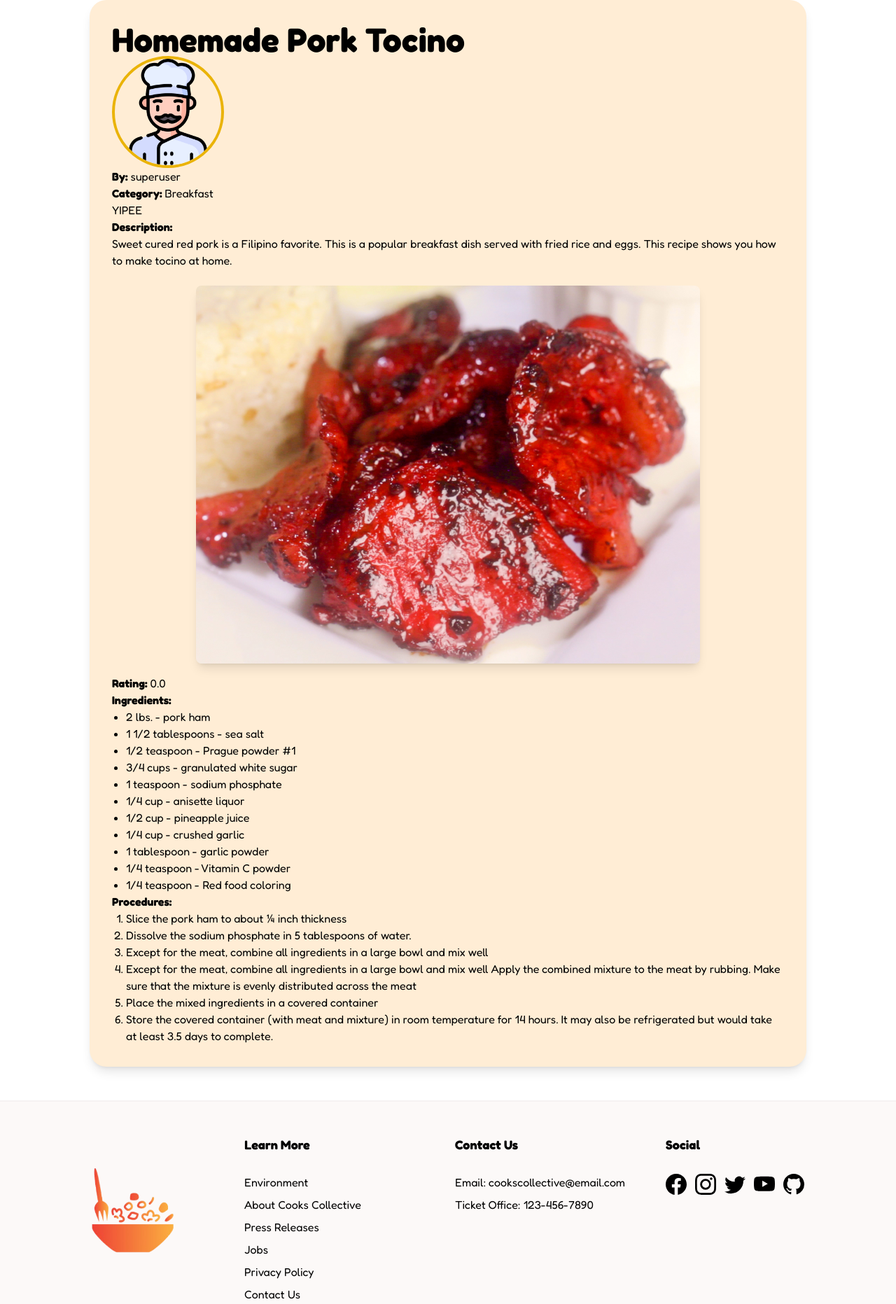
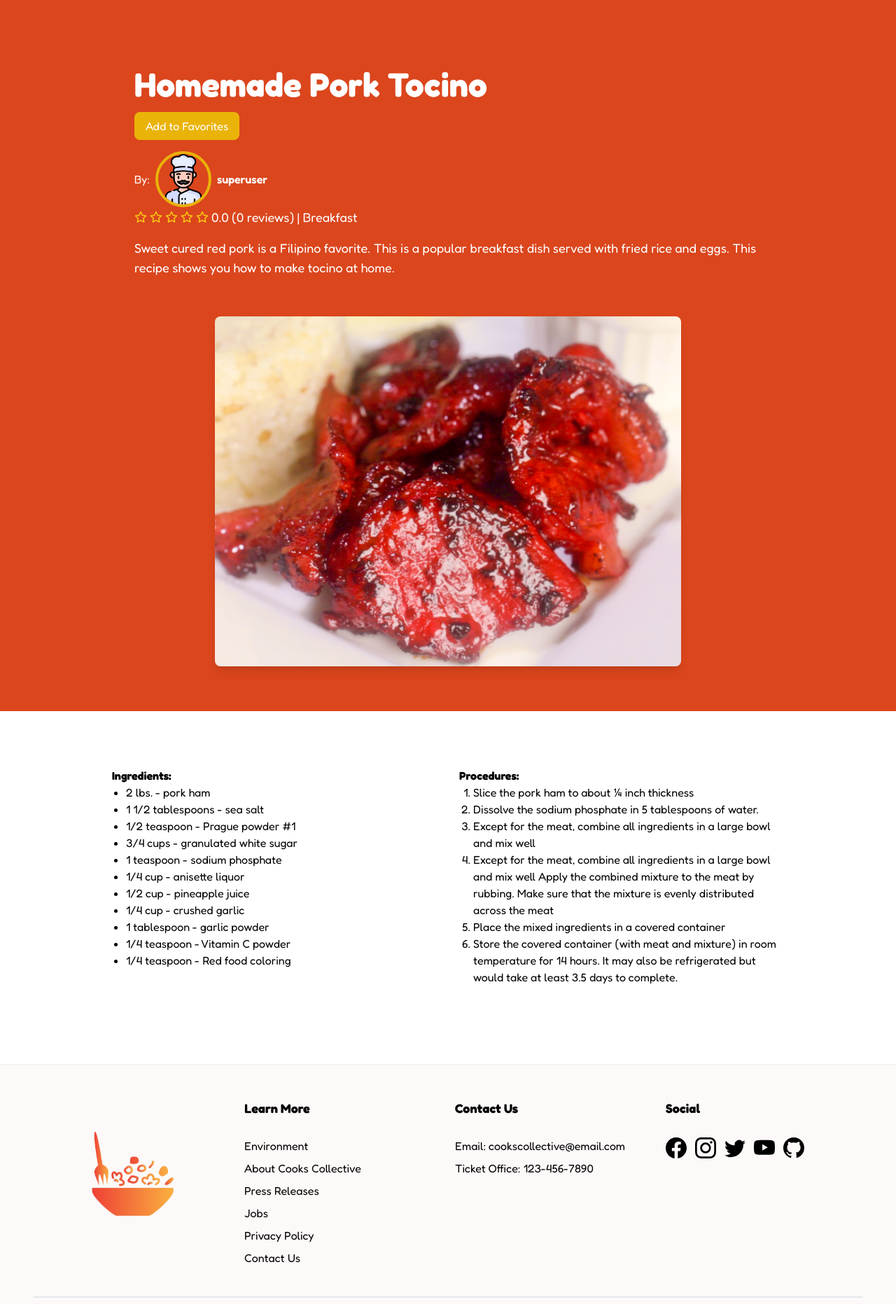
Before and after one commit to valceven/collective-cooks, a Django app: page /recipe/superuser/3/ in a window 1280 px wide. Shown: the part 192-2055 px from the top of the page at 70% size. Run offline with Django 5.2, Linux system fonts and the light colour scheme; a user stored in the database is signed in; data comes from the database, SQL or seed files in the repository; both versions use the stored data as it was after the commit; some libraries are stand-ins or nearby versions.

Commit message:
added ratings and stuff, no comment yet, working on rating

```diff
--- a/CollectiveCooks/Foods/static/css/dist/styles.css
+++ b/CollectiveCooks/Foods/static/css/dist/styles.css
@@ -961,12 +965,20 @@ select {
   margin-top: 2rem;
 }
 
-.ml-3 {
-  margin-left: 0.75rem;
-}
-
-.mt-20 {
-  margin-top: 5rem;
+.ml-4 {
+  margin-left: 1rem;
+}
+
+.ml-6 {
+  margin-left: 1.5rem;
+}
+
+.ml-auto {
+  margin-left: auto;
+}
+
+.mb-10 {
+  margin-bottom: 2.5rem;
 }
 
 .block {
@@ -1038,22 +1058,22 @@ select {
   height: 100vh;
 }
 
-.h-5 {
-  height: 1.25rem;
-}
-
-.h-1\/2 {
-  height: 50%;
+.h-16 {
+  height: 4rem;
+}
+
+.h-\[500px\] {
+  height: 500px;
+}
+
+.max-h-60 {
+  max-height: 15rem;
 }
 
 .max-h-screen {
   max-height: 100vh;
 }
 
-.max-h-60 {
-  max-height: 15rem;
-}
-
 .min-h-56 {
   min-height: 14rem;
 }
@@ -1122,8 +1146,12 @@ select {
   width: 100%;
 }
 
-.w-5 {
-  width: 1.25rem;
+.w-16 {
+  width: 4rem;
+}
+
+.w-auto {
+  width: auto;
 }
 
 .min-w-24 {
@@ -1218,6 +1246,10 @@ select {
 
 .gap-6 {
   gap: 1.5rem;
+}
+
+.gap-8 {
+  gap: 2rem;
 }
 
 .space-x-2 > :not([hidden]) ~ :not([hidden]) {
@@ -1256,22 +1294,22 @@ select {
   margin-bottom: calc(1rem * var(--tw-space-y-reverse));
 }
 
+.space-y-6 > :not([hidden]) ~ :not([hidden]) {
+  --tw-space-y-reverse: 0;
+  margin-top: calc(1.5rem * calc(1 - var(--tw-space-y-reverse)));
+  margin-bottom: calc(1.5rem * var(--tw-space-y-reverse));
+}
+
 .space-y-7 > :not([hidden]) ~ :not([hidden]) {
   --tw-space-y-reverse: 0;
   margin-top: calc(1.75rem * calc(1 - var(--tw-space-y-reverse)));
   margin-bottom: calc(1.75rem * var(--tw-space-y-reverse));
 }
 
-.space-x-6 > :not([hidden]) ~ :not([hidden]) {
+.space-x-1 > :not([hidden]) ~ :not([hidden]) {
   --tw-space-x-reverse: 0;
-  margin-right: calc(1.5rem * var(--tw-space-x-reverse));
-  margin-left: calc(1.5rem * calc(1 - var(--tw-space-x-reverse)));
-}
-
-.space-y-6 > :not([hidden]) ~ :not([hidden]) {
-  --tw-space-y-reverse: 0;
-  margin-top: calc(1.5rem * calc(1 - var(--tw-space-y-reverse)));
-  margin-bottom: calc(1.5rem * var(--tw-space-y-reverse));
+  margin-right: calc(0.25rem * var(--tw-space-x-reverse));
+  margin-left: calc(0.25rem * calc(1 - var(--tw-space-x-reverse)));
 }
 
 .divide-y > :not([hidden]) ~ :not([hidden]) {
@@ -1492,19 +1535,19 @@ select {
   background-color: rgb(254 226 226 / var(--tw-bg-opacity));
 }
 
+.bg-red-500 {
+  --tw-bg-opacity: 1;
+  background-color: rgb(239 68 68 / var(--tw-bg-opacity));
+}
+
 .bg-white {
   --tw-bg-opacity: 1;
   background-color: rgb(255 255 255 / var(--tw-bg-opacity));
 }
 
-.bg-gray-800 {
-  --tw-bg-opacity: 1;
-  background-color: rgb(31 41 55 / var(--tw-bg-opacity));
-}
-
-.bg-red-500 {
-  --tw-bg-opacity: 1;
-  background-color: rgb(239 68 68 / var(--tw-bg-opacity));
+.bg-yellow-500 {
+  --tw-bg-opacity: 1;
+  background-color: rgb(234 179 8 / var(--tw-bg-opacity));
 }
 
 .bg-opacity-50 {
@@ -1776,9 +1828,19 @@ select {
   color: rgb(255 255 255 / var(--tw-text-opacity));
 }
 
-.text-gray-800 {
+.text-yellow-400 {
   --tw-text-opacity: 1;
-  color: rgb(31 41 55 / var(--tw-text-opacity));
+  color: rgb(250 204 21 / var(--tw-text-opacity));
+}
+
+.text-gray-400 {
+  --tw-text-opacity: 1;
+  color: rgb(156 163 175 / var(--tw-text-opacity));
+}
+
+.text-gray-200 {
+  --tw-text-opacity: 1;
+  color: rgb(229 231 235 / var(--tw-text-opacity));
 }
 
 .underline {
@@ -2200,8 +2266,8 @@ select {
     height: 100%;
   }
 
-  .lg\:h-1\/2 {
-    height: 50%;
+  .lg\:h-20 {
+    height: 5rem;
   }
 
   .lg\:max-h-screen {
@@ -2268,16 +2334,20 @@ select {
     width: 100%;
   }
 
+  .lg\:w-20 {
+    width: 5rem;
+  }
+
   .lg\:min-w-48 {
     min-width: 12rem;
   }
 
+  .lg\:grid-cols-2 {
+    grid-template-columns: repeat(2, minmax(0, 1fr));
+  }
+
   .lg\:grid-cols-4 {
     grid-template-columns: repeat(4, minmax(0, 1fr));
-  }
-
-  .lg\:grid-cols-2 {
-    grid-template-columns: repeat(2, minmax(0, 1fr));
   }
 
   .lg\:flex-row {
@@ -2346,18 +2416,30 @@ select {
     padding-right: 3rem;
   }
 
+  .lg\:px-5 {
+    padding-left: 1.25rem;
+    padding-right: 1.25rem;
+  }
+
   .lg\:px-8 {
     padding-left: 2rem;
     padding-right: 2rem;
   }
 
-  .lg\:px-5 {
-    padding-left: 1.25rem;
-    padding-right: 1.25rem;
-  }
-
   .lg\:pl-40 {
     padding-left: 10rem;
+  }
+
+  .lg\:pr-40 {
+    padding-right: 10rem;
+  }
+
+  .lg\:pl-20 {
+    padding-left: 5rem;
+  }
+
+  .lg\:pr-20 {
+    padding-right: 5rem;
   }
 
   .lg\:text-left {
--- a/CollectiveCooks/recipe/models.py
+++ b/CollectiveCooks/recipe/models.py
@@ -13,6 +13,7 @@ class Recipe(models.Model):
     username = models.ForeignKey(User, on_delete=models.CASCADE)
     title = models.CharField(max_length=50, null=False, default="Food")
     rating = models.FloatField(default=0.0)
+    total_reviews = models.IntegerField(default=0)
     created_date = models.DateTimeField(default=timezone.now)
     description = models.TextField(null=False, default="No Input")
     procedures = models.TextField(null=False, default="No Input")
--- /dev/null
+++ b/CollectiveCooks/recipe/static/js/rating.js
@@ -0,0 +1,20 @@
+let currentRating = 0;
+
+  function setRating(rating) {
+    currentRating = rating;
+    // Update the hidden input value
+    document.getElementById('rating-input').value = rating;
+
+    // Update the star icons
+    const stars = document.querySelectorAll('.rating-star');
+    stars.forEach(star => {
+      const index = parseInt(star.getAttribute('data-index'));
+      if (index <= rating) {
+        star.classList.add('text-yellow-400');
+        star.classList.remove('text-gray-400');
+      } else {
+        star.classList.add('text-gray-400');
+        star.classList.remove('text-yellow-400');
+      }
+    });
+  }
--- a/CollectiveCooks/recipe/templates/view_recipe.html
+++ b/CollectiveCooks/recipe/templates/view_recipe.html
@@ -5,36 +5,115 @@
 {% endblock %}
 
 {% block content %}
-  <div class="w-[90%] lg:w-[80%] mx-auto p-8 bg-orange-100 rounded-3xl shadow-lg dark:bg-slate-800 mt-5 lg:mt-0 mb-4">
-    <h1 class="text-3xl lg:text-5xl font-bold">{{ recipe.title }}</h1>
-    <a href="{% url 'auth:profile' recipe.username.id %}"><img src="{{ user.avatar.url }}" alt="Profile Image" class="w-32 h-32 lg:w-40 lg:h-40 rounded-full border-4 border-yellow-500 mx-auto lg:mx-0"></a>
-    <p><strong>By:</strong> {{ recipe.username.username }}</p>
-    <p><strong>Category:</strong> {{ recipe.category }}</p>
+  <div class="lg:pl-40 lg:pr-40 py-16 bg-accent1 h-auto text-white">
 
-    {% if request.user.username == recipe.username.username %}
-      <p>YIPEE</p>
-    {% else %}
-      <p>{{ request.user.username }}</p>
-    {% endif %}
+    <!-- Title Section -->
+    <div class="mx-auto p-8">
+      <h1 class="text-3xl lg:text-5xl font-bold mb-4">{{ recipe.title }}</h1>
 
-    <p><strong>Description:</strong></p>
-    <p>{{ recipe.description }}</p>
-    <img src="{{ recipe.image.url }}" alt="{{ recipe.title }}" class="w-full lg:w-3/4 mx-auto mt-6 rounded-lg shadow-lg">
+      <!-- Add to Favorites Button -->
+      <button class="bg-yellow-500 text-white px-4 py-2 rounded-lg ml-auto mb-4">
+        Add to Favorites
+      </button>
 
-    <div class="mt-4">
-        <p><strong>Rating:</strong> {{ recipe.rating }}</p>
+      <!-- Flex container for the profile image and username -->
+      <div class="flex items-center space-x-4">
+        <p class="flex items-center space-x-2">
+          By:
+
+          <!-- Profile image with smaller size -->
+          <a href="{% url 'auth:profile' recipe.username.id %}">
+            <img src="{{ user.avatar.url }}" alt="Profile Image" class="w-16 h-16 lg:w-20 lg:h-20 rounded-full border-4 border-yellow-500 ml-2">
+          </a>
+
+          <!-- Username displayed next to the image -->
+          <a href="{% url 'auth:profile' recipe.username.id %}" class="font-semibold hover:underline">
+            {{ recipe.username.username }}
+          </a>
+        </p>
+      </div>
+
+      <!-- Dynamic Star Rating with Total Reviews -->
+      <div class="flex items-center space-x-1">
+        {% for star in "12345" %}
+          {% if recipe.rating >= forloop.counter %}
+            <!-- Filled Star -->
+            <i class="fas fa-star text-yellow-400"></i>
+          {% else %}
+            <!-- Hollow Star -->
+            <i class="far fa-star text-yellow-400"></i>
+          {% endif %}
+        {% endfor %}
+
+        <!-- Display the actual rating with more spacing -->
+        <span class="ml-4 text-lg">{{ recipe.rating }}</span>
+
+        <!-- Add more space between the rating and the total reviews -->
+        <span class="ml-6 text-lg">({{ recipe.total_reviews }} reviews)</span>
+        <span class="ml-6 text-lg"> | {{ recipe.category }}</span>
+      </div>
+
+      <!-- Add description below the rating and reviews with spacing -->
+      <p class="mt-4 text-lg">{{ recipe.description }}</p>
+    </div>
+
+    <img src="{{ recipe.image.url }}" alt="{{ recipe.title }}" class="h-[500px] w-auto mx-auto mt-6 rounded-lg shadow-lg">
+
+  </div>
+
+  <!-- Ingredients and Procedures Sections -->
+  <div class="lg:pl-40 lg:pr-40 py-16 h-auto mx-auto p-8 dark:bg-slate-800 mt-5 lg:mt-0 mb-4">
+    <div class="mt-4 grid grid-cols-1 lg:grid-cols-2 gap-8">
+
+      <!-- Ingredients Section -->
+      <div>
         <p><strong>Ingredients:</strong></p>
         <ul class="list-disc pl-5">
           {% for amount, ingredient in recipe.get_amounts_and_ingredients %}
             <li>{{ amount }} - {{ ingredient }}</li>
           {% endfor %}
         </ul>
+      </div>
+
+      <!-- Procedures Section -->
+      <div>
         <p><strong>Procedures:</strong></p>
         <ol class="list-decimal pl-5">
           {% for procedure in recipe.get_procedures %}
             <li>{{ procedure }}</li>
           {% endfor %}
         </ol>
+      </div>
+
     </div>
   </div>
+
+  <!-- Rating Section (Form) -->
+  {% if request.user.username != recipe.username.username %}
+    <div class="mt-8 flex flex-col items-center">
+      <div class="flex items-center justify-center mb-4 text-gray-400 text-2xl">
+        <p>Rate This Recipe!</p>
+      </div>
+
+        <!-- Rating Stars -->
+        <div class="flex space-x-6">
+          <i class="fas fa-star text-gray-400 cursor-pointer text-4xl rating-star" data-index="1" onclick="setRating(1)"></i>
+          <i class="fas fa-star text-gray-400 cursor-pointer text-4xl rating-star" data-index="2" onclick="setRating(2)"></i>
+          <i class="fas fa-star text-gray-400 cursor-pointer text-4xl rating-star" data-index="3" onclick="setRating(3)"></i>
+          <i class="fas fa-star text-gray-400 cursor-pointer text-4xl rating-star" data-index="4" onclick="setRating(4)"></i>
+          <i class="fas fa-star text-gray-400 cursor-pointer text-4xl rating-star" data-index="5" onclick="setRating(5)"></i>
+        </div>
+
+        <!-- Hidden Input to Store Rating -->
+        <input type="hidden" name="rating" id="rating-input" value="0">
+
+        <button type="button" id="submit-rating-btn" class="mt-4 bg-accent1 text-white px-4 py-2 rounded-lg" onclick="submitRating()">
+          Submit Rating
+        </button>
+
+    </div>
+  {% endif %}
+
+  <script src="/static/js/rating.js"></script>
+
 {% endblock %}
--- a/CollectiveCooks/recipe/views.py
+++ b/CollectiveCooks/recipe/views.py
@@ -1,4 +1,4 @@
-from django.shortcuts import render, redirect, get_object_or_404
+from django.shortcuts import render, get_object_or_404, redirect
 from django.contrib.auth.decorators import login_required
 from django.contrib import messages
 from .forms import AddRecipeForm
--- a/CollectiveCooks/templates/layout.html
+++ b/CollectiveCooks/templates/layout.html
@@ -6,6 +6,7 @@
     <meta charset="UTF-8" />
     <meta name="viewport" content="width=device-width, initial-scale=1.0" />
     <link rel="stylesheet" href="https://cdnjs.cloudflare.com/ajax/libs/font-awesome/6.0.0-beta3/css/all.min.css" integrity="sha384-k6RqeWeci5ZR/Lv4MR0sA0FfDOMgM2bqr7W4ZP+F7eA0+bdqTqE0HfEn5Zj5klP" crossorigin="anonymous">
+    <link href="https://cdnjs.cloudflare.com/ajax/libs/font-awesome/6.0.0-beta3/css/all.min.css" rel="stylesheet">
     <link href="{% static "css/styles.css" %}" rel="stylesheet">
     {% tailwind_css %}
     <title>Cooks Collective</title>
```
Also changed, not shown: other parts of CollectiveCooks/Foods/static/css/dist/styles.css (+132 -92 lines), CollectiveCooks/db.sqlite3, CollectiveCooks/media/mchef_vpljaDF.png (added), CollectiveCooks/recipe/migrations/0019_recipe_total_reviews.py (added), CollectiveCooks/recipe/migrations/0020_remove_recipe_rating_remove_recipe_total_reviews_and_more.py (added), CollectiveCooks/recipe/migrations/0021_recipe_rating_recipe_total_reviews_delete_review.py (added), CollectiveCooks/recipe/migrations/0022_rating.py (added), CollectiveCooks/recipe/migrations/0023_delete_rating.py (added).
